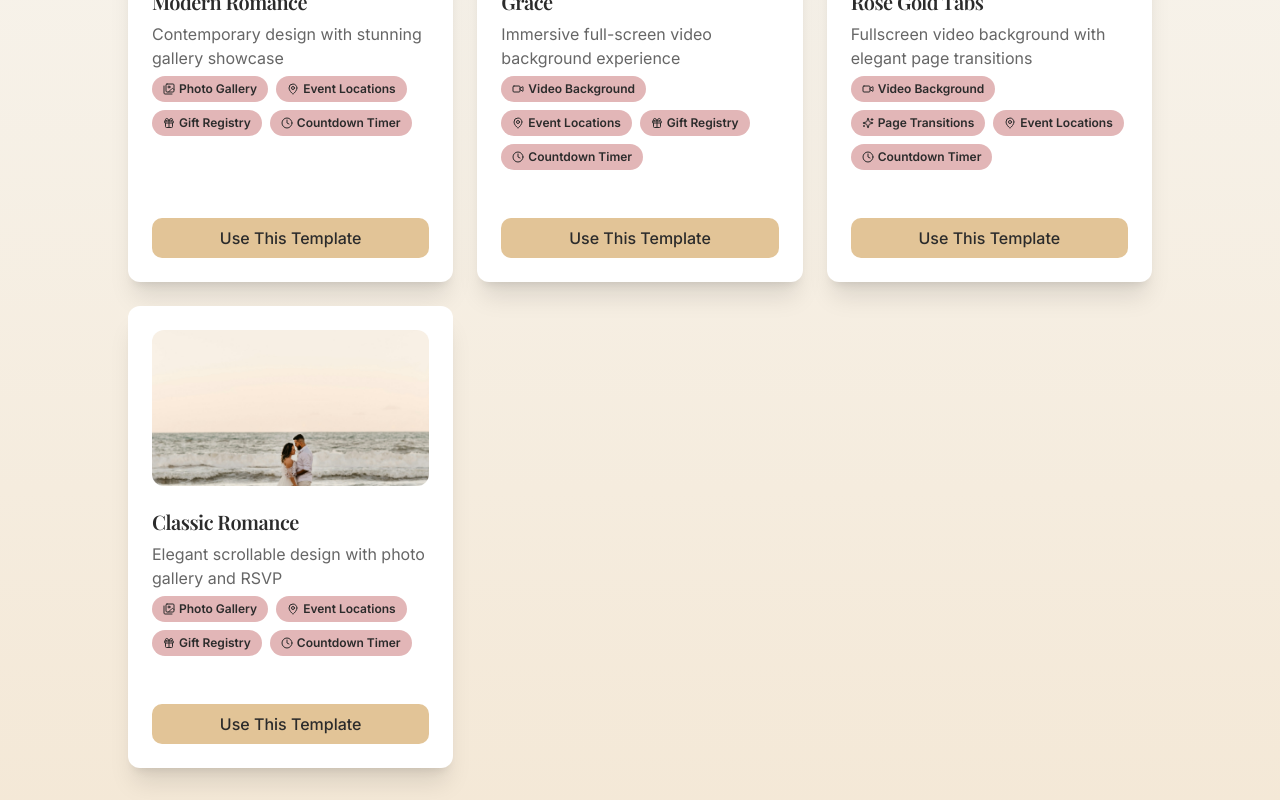
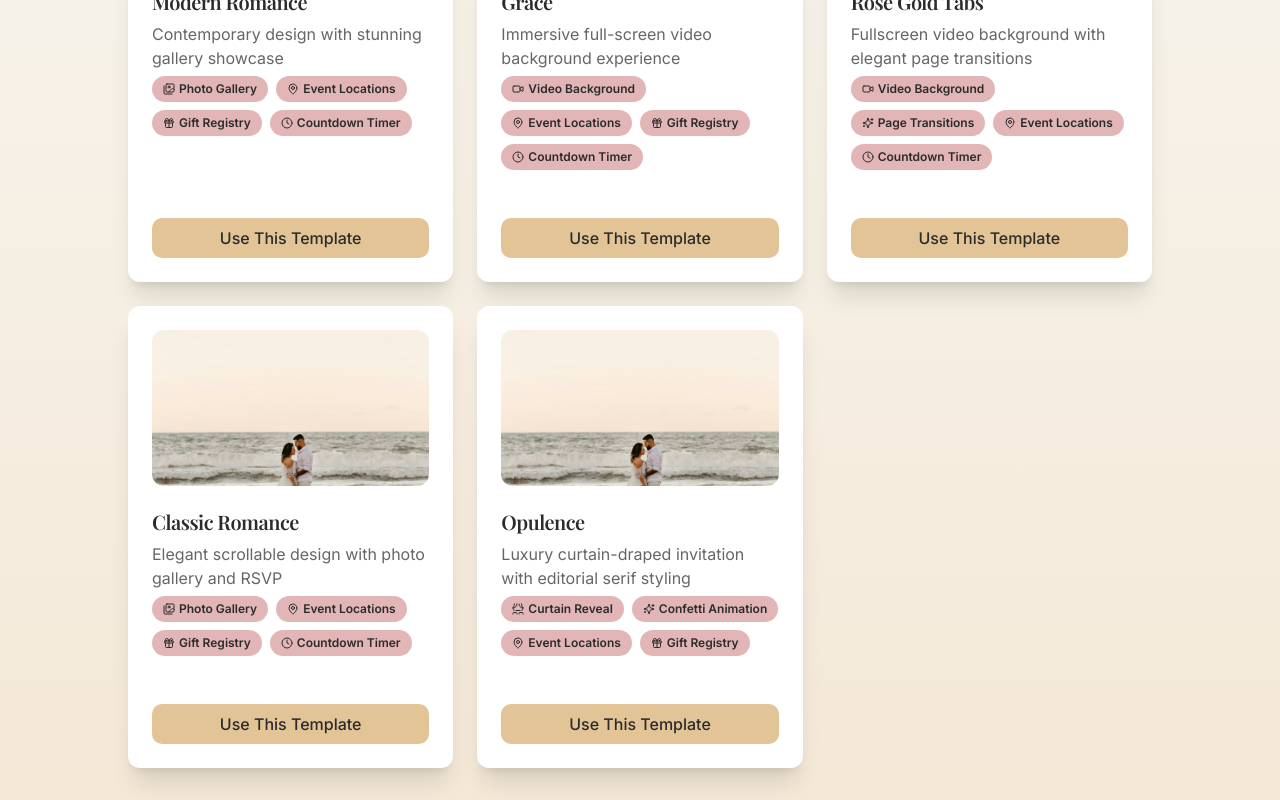
Before and after one commit to nazihsaba/vows-voyage-creator, a React (Vite) app: page /dashboard/wedding-templates in a window 1280 px wide. Shown: the part 394-1194 px from the top of the page. Built offline with nearby package versions, Linux system fonts and the light colour scheme; the HTML template or start-up script is replaced by a standard one.

Commit message:
Create Opulence wedding template

```diff
--- a/src/index.css
+++ b/src/index.css
@@ -129,7 +129,7 @@ All colors MUST be HSL.
   }
 }
 
-@import url("https://fonts.googleapis.com/css2?family=Dancing+Script:wght@400;700&display=swap");
+@import url("https://fonts.googleapis.com/css2?family=Dancing+Script:wght@400;700&family=Cormorant+Garamond:ital,wght@0,300;0,400;0,600;1,300;1,400&display=swap");
 
 @layer base {
   * {
--- a/src/pages/WeddingTemplates.tsx
+++ b/src/pages/WeddingTemplates.tsx
@@ -57,6 +57,18 @@ const WeddingTemplates = () => {
         { icon: MapPin, text: "Event Locations" },
         { icon: Gift, text: "Gift Registry" },
         { icon: Clock, text: "Countdown Timer" }
+      ]
+    },
+    {
+      id: "opulence-curtain",
+      name: "Opulence",
+      description: "Luxury curtain-draped invitation with editorial serif styling",
+      image: modernRomance,
+      features: [
+        { icon: Theater, text: "Curtain Reveal" },
+        { icon: Sparkles, text: "Confetti Animation" },
+        { icon: MapPin, text: "Event Locations" },
+        { icon: Gift, text: "Gift Registry" }
       ]
     },
   ];
```
